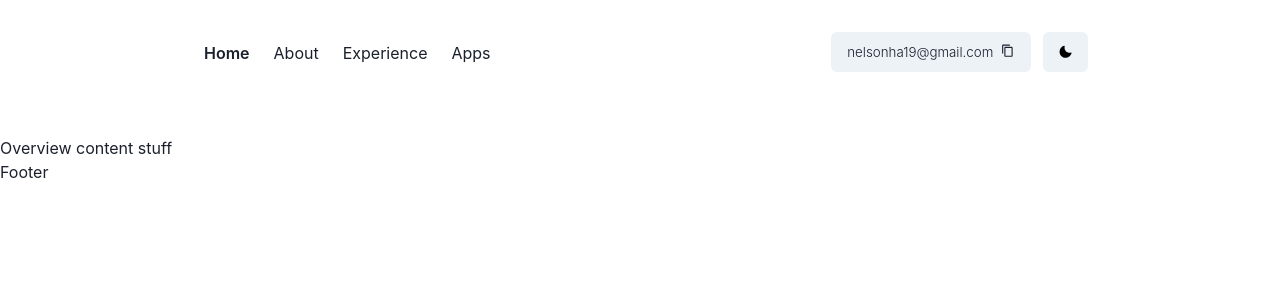
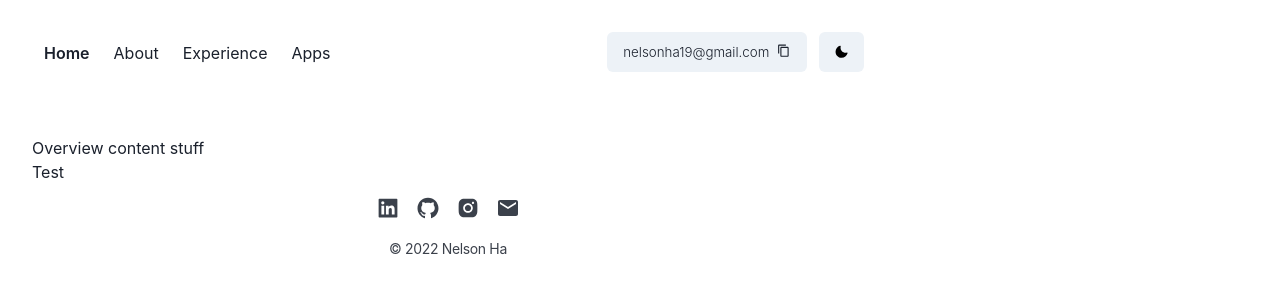
Before and after one commit to nelsonha19/portfolio, a Next.js app: page / in a window 1280 px wide. Shown: the top 300 px of the page. Built offline with nearby package versions, Linux system fonts and the light colour scheme.

Commit message:
footer for desktop

```diff
--- a/components/Container/Container.tsx
+++ b/components/Container/Container.tsx
@@ -1,3 +1,4 @@
+import { Flex, Link } from '@chakra-ui/react';
 import React from 'react';
 import Footer from '../Footer/Footer';
 import Header from '../Header/Header';
@@ -8,10 +9,11 @@ type Props = {
 
 export default function Container(props: Props) {
 	return (
-		<div>
+		<Flex flexDir={'column'} id="test" px={8} maxW={'4xl'}>
 			<Header />
 			{props.children}
+			<Link>Test </Link>
 			<Footer />
-		</div>
+		</Flex>
 	);
 }
--- /dev/null
+++ b/components/Footer/Footer.module.scss
@@ -0,0 +1,7 @@
+.footerContainer {
+	opacity: 0.85;
+
+	a:focus {
+		outline: none;
+	}
+}
--- a/components/Footer/Footer.tsx
+++ b/components/Footer/Footer.tsx
@@ -1,7 +1,51 @@
-import React from 'react';
+import { EmailIcon } from '@chakra-ui/icons';
+import { Icon, chakra, Link, Flex, Text } from '@chakra-ui/react';
+import React, { useMemo } from 'react';
+import { AiFillGithub, AiFillInstagram, AiFillLinkedin, AiOutlineMail } from 'react-icons/ai';
+import { MdEmail } from 'react-icons/md';
+import styles from './Footer.module.scss';
 
 type Props = {};
 
 export default function Footer({  }: Props) {
-	return <div>Footer</div>;
+	const socials = useMemo(
+		() => [
+			{
+				id: 'linkedin-link',
+				url: 'https://www.linkedin.com/in/nelson-ha-3743b7117/',
+				icon: AiFillLinkedin
+			},
+			{
+				id: 'github-link',
+				url: 'github',
+				icon: AiFillGithub
+			},
+			{
+				id: 'instagram-link',
+				url: 'instagram',
+				icon: AiFillInstagram
+			},
+			{
+				id: 'email-link',
+				url: 'email',
+				icon: MdEmail
+			}
+		],
+		[]
+	);
+
+	return (
+		<Flex className={`${styles.footerContainer}`} flexDir={'column'} alignItems={'center'}>
+			<Flex my={3}>
+				{socials.map(({ id, url, icon }) => (
+					<Link key={id} target={'_blank'} href={url} mx={2}>
+						<Icon id={id} as={icon} boxSize={'6'} />
+					</Link>
+				))}
+			</Flex>
+			<Text fontSize={14} letterSpacing={'tight'}>
+				© 2022 Nelson Ha
+			</Text>
+		</Flex>
+	);
 }
--- a/components/Header/Header.tsx
+++ b/components/Header/Header.tsx
@@ -45,13 +45,11 @@ export default function Header(props: Props) {
 	};
 
 	return (
-		<Flex {...props} justify={'center'} px={8}>
 			<chakra.nav
 				display={'flex'}
 				alignItems={'center'}
 				justifyContent={'space-between'}
 				w="100%"
-				maxW={'4xl'}
 				position={'relative'}
 				pt={8}
 				pb={{ base: 8, sm: 16 }}
@@ -94,6 +92,5 @@ export default function Header(props: Props) {
 					</Flex>
 				</chakra.div>
 			</chakra.nav>
-		</Flex>
 	);
 }
--- a/package.json
+++ b/package.json
@@ -16,7 +16,8 @@
 		"framer-motion": "^6.3.0",
 		"next": "12.1.5",
 		"react": "18.0.0",
-		"react-dom": "18.0.0"
+		"react-dom": "18.0.0",
+		"react-icons": "^4.3.1"
 	},
 	"devDependencies": {
 		"@types/node": "17.0.24",
```
Also changed, not shown: 2 other files (tests, documents, lock files or other folders).
